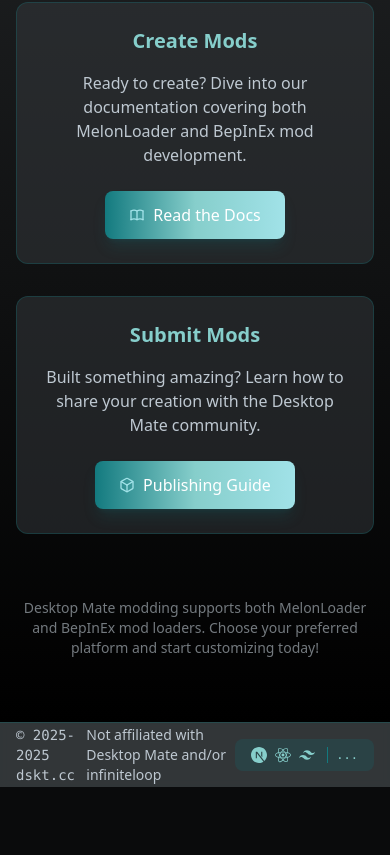
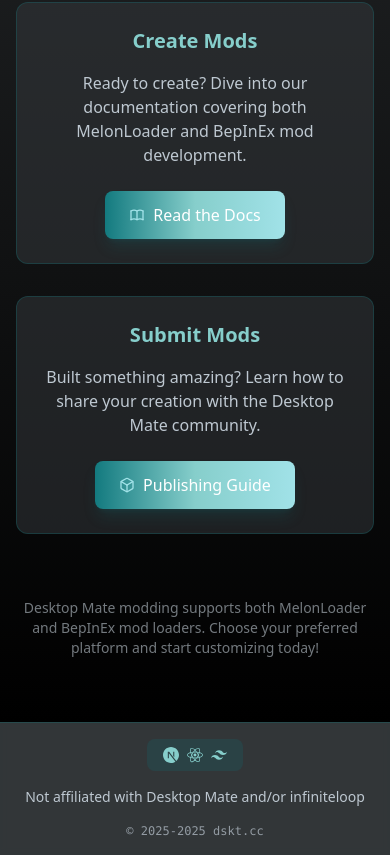
Before and after one commit to dskt-cc/dskt.cc, a Next.js app: page / in a window 390 px wide. Shown: the part 879-1734 px from the top of the page. Before the commit the page ends 1666 px from the top, so only its background shows below. Built offline with nearby package versions, Linux system fonts and the light colour scheme; no server answers.

Commit message:
[fix] optimize footer for mobile

```diff
--- a/src/containers/Footer/Footer.tsx
+++ b/src/containers/Footer/Footer.tsx
@@ -18,17 +18,18 @@
 
   return (
     <footer className="border-t border-miku-deep/30 bg-miku-gray/90 backdrop-blur-sm">
-      <div className="container mx-auto px-4 h-16">
-        <div className="flex items-center justify-between h-full">
-          <p className="font-mono text-sm text-miku-light hover:text-miku-teal transition-colors duration-200">
+      <div className="container mx-auto px-4 py-4 sm:py-0 sm:h-16">
+        <div className="flex flex-col sm:flex-row items-center gap-4 sm:gap-0 sm:justify-between sm:h-full">
+          <p className="hidden xs:block font-mono text-sm text-miku-light hover:text-miku-teal transition-colors duration-200">
             © 2025-{currentYear} dskt.cc
           </p>
 
-          <p className="text-sm text-miku-light">
+          <p className="text-sm text-center text-miku-light order-2 sm:order-none">
             Not affiliated with Desktop Mate and/or infiniteloop
           </p>
 
-          <div className="flex items-center gap-2 text-miku-teal bg-miku-deep/20 px-4 py-2 rounded-lg hover:bg-miku-deep/30 transition-all duration-200">
+          <div className="flex items-center gap-2 text-miku-teal bg-miku-deep/20 px-4 py-2 rounded-lg hover:bg-miku-deep/30 transition-all duration-200 order-1 sm:order-none">
+            <div className="flex items-center gap-2">
               <SiNextdotjs
                 size={16}
                 className="hover:text-miku-waterleaf transition-colors duration-200"
@@ -41,10 +42,15 @@
                 size={16}
                 className="hover:text-miku-waterleaf transition-colors duration-200"
               />
-            <span className="font-mono text-xs border-l border-miku-deep pl-2 ml-1">
+            </div>
+            <span className="hidden sm:inline font-mono text-xs border-l border-miku-deep pl-2 ml-1">
               {gitHash ? `#${gitHash}` : "..."}
             </span>
           </div>
+
+          <p className="xs:hidden font-mono text-xs text-miku-light/70 order-3">
+            © 2025-{currentYear} dskt.cc
+          </p>
         </div>
       </div>
     </footer>
--- a/tailwind.config.ts
+++ b/tailwind.config.ts
@@ -10,6 +10,9 @@
   ],
   theme: {
     extend: {
+      screens: {
+        'xs': '400px',
+      },
       colors: {
         background: "var(--background)",
         foreground: "var(--foreground)",
```
Lines whose indentation alone changed are shown as unchanged.
